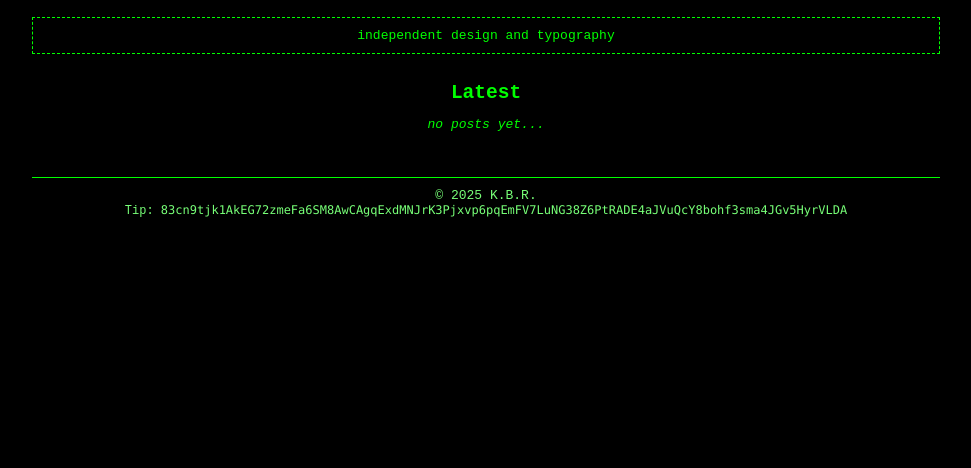
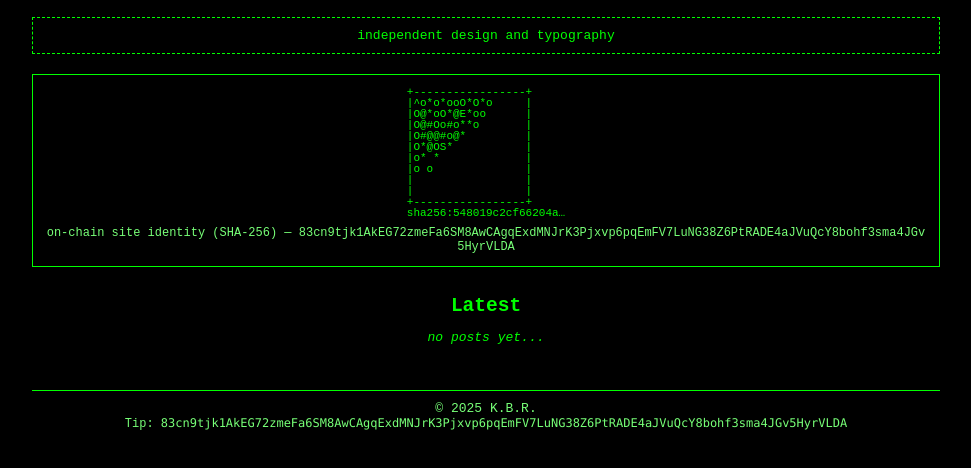
Before and after one commit to h1T3k/openweb, a plain HTML site: page home.html in a window 1280 px wide. Shown: the part 60-528 px from the top of the page, without its empty margins (154-1125 px from the left). Drawn offline with Linux system fonts and the light colour scheme.

Commit message:
Update home.html

```diff
--- a/home.html
+++ b/home.html
@@ -19,7 +19,10 @@
     <section class="notice center">
       independent design and typography
     </section>
-
+    <section id="idcard">
+      <div id="randomart">(loading identity…)</div>
+      <div class="cap small" id="idcap">site identity</div>
+    </section>
     <!-- Centered Latest on mobile via CSS; explicit center for consistency -->
     <section class="fullrow center latest">
       <h2>Latest</h2>
```
